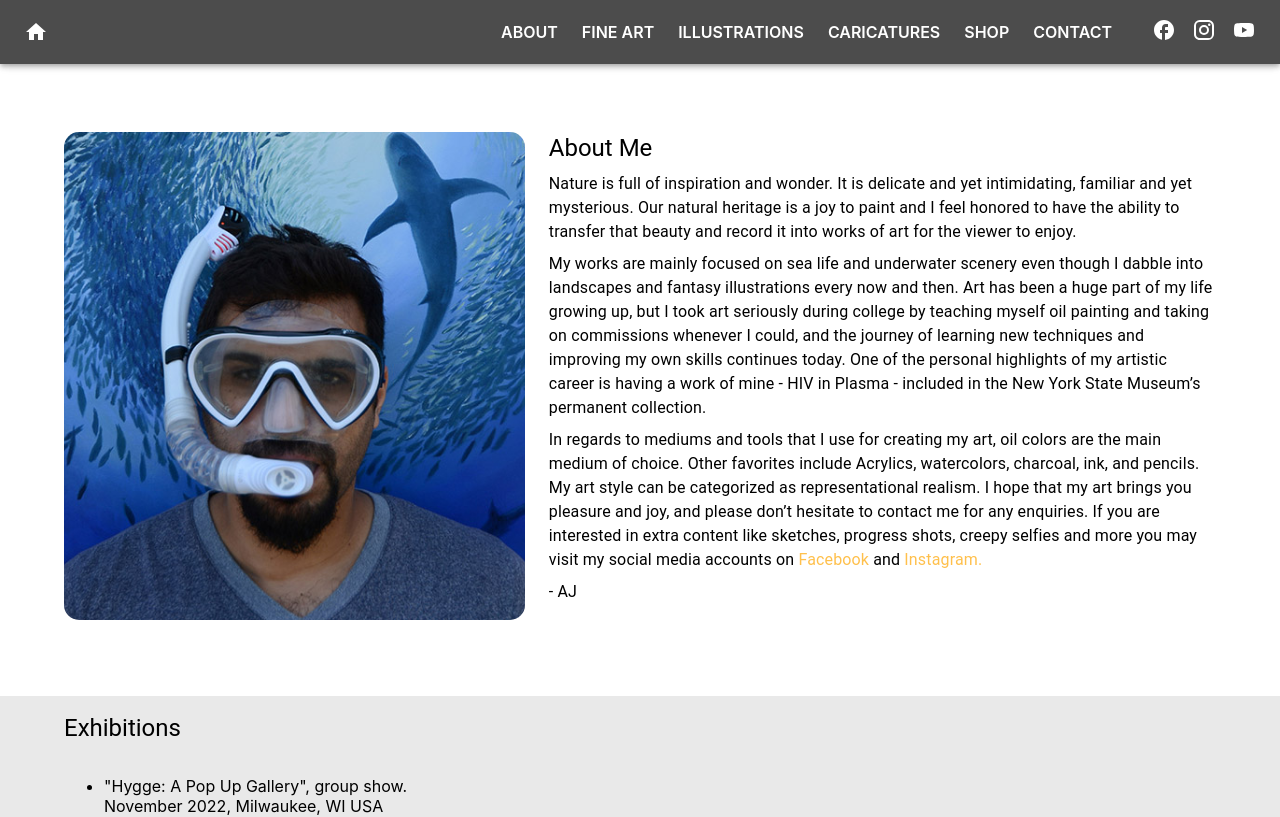
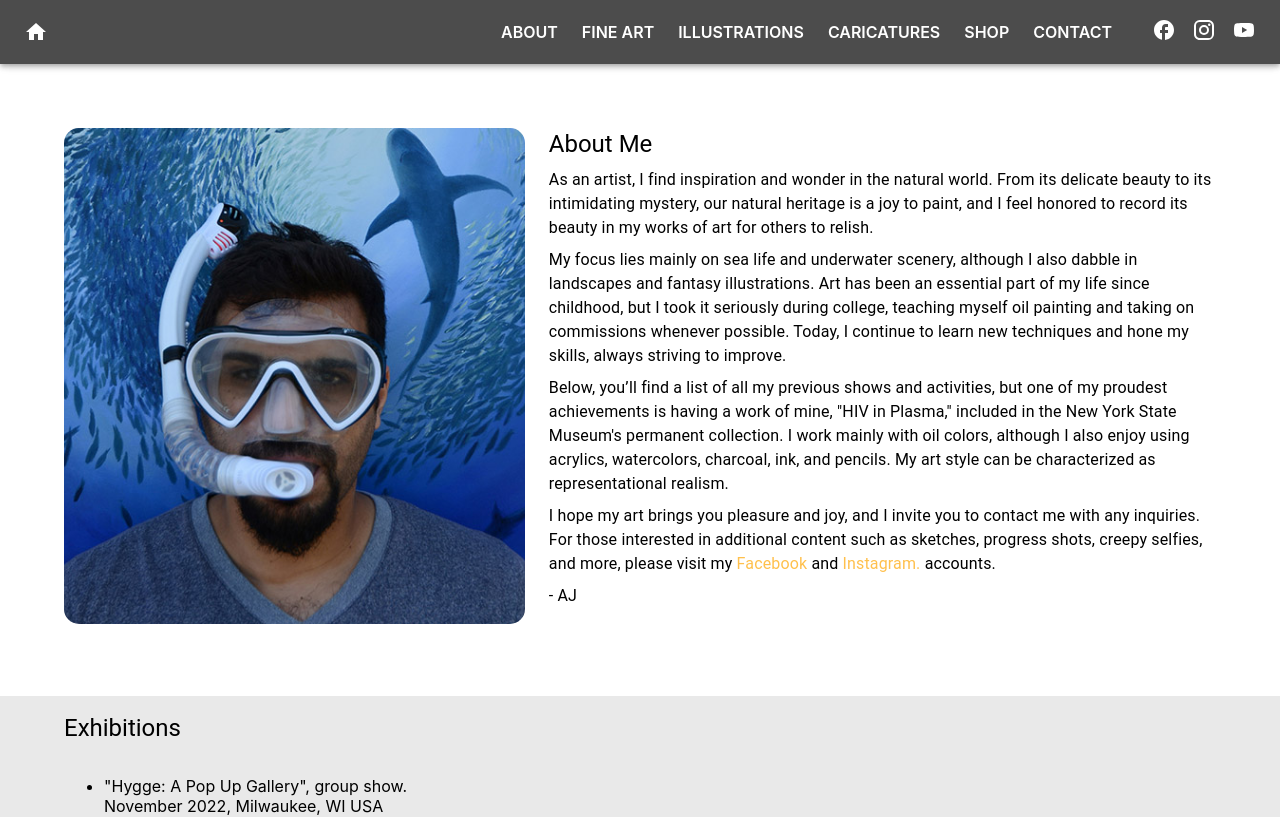
Before and after one commit to HJassar/jassarbrush, a Next.js app: page /about in a window 1280 px wide. Shown: the top 817 px of the page. Built offline with nearby package versions, Linux system fonts and the light colour scheme.

Commit message:
updated about in response to the client's request

```diff
--- a/components/aboutSections/About.tsx
+++ b/components/aboutSections/About.tsx
@@ -55,32 +55,34 @@ export default function About() {
                 About Me
               </Typography>
               <Typography mb={1}>
-                Nature is full of inspiration and wonder. It is delicate and yet
-                intimidating, familiar and yet mysterious. Our natural heritage
-                is a joy to paint and I feel honored to have the ability to
-                transfer that beauty and record it into works of art for the
-                viewer to enjoy.
+                As an artist, I find inspiration and wonder in the natural
+                world. From its delicate beauty to its intimidating mystery, our
+                natural heritage is a joy to paint, and I feel honored to record
+                its beauty in my works of art for others to relish.
               </Typography>
               <Typography mb={1}>
-                My works are mainly focused on sea life and underwater scenery
-                even though I dabble into landscapes and fantasy illustrations
-                every now and then. Art has been a huge part of my life growing
-                up, but I took art seriously during college by teaching myself
-                oil painting and taking on commissions whenever I could, and the
-                journey of learning new techniques and improving my own skills
-                continues today. One of the personal highlights of my artistic
-                career is having a work of mine - HIV in Plasma - included in
-                the New York State Museum’s permanent collection.
+                My focus lies mainly on sea life and underwater scenery,
+                although I also dabble in landscapes and fantasy illustrations.
+                Art has been an essential part of my life since childhood, but I
+                took it seriously during college, teaching myself oil painting
+                and taking on commissions whenever possible. Today, I continue
+                to learn new techniques and hone my skills, always striving to
+                improve.
               </Typography>
               <Typography mb={1}>
-                In regards to mediums and tools that I use for creating my art,
-                oil colors are the main medium of choice. Other favorites
-                include Acrylics, watercolors, charcoal, ink, and pencils. My
-                art style can be categorized as representational realism. I hope
-                that my art brings you pleasure and joy, and please don’t
-                hesitate to contact me for any enquiries. If you are interested
-                in extra content like sketches, progress shots, creepy selfies
-                and more you may visit my social media accounts on{" "}
+                Below, you’ll find a list of all my previous shows and
+                activities, but one of my proudest achievements is having a work
+                of mine, "HIV in Plasma," included in the New York State
+                Museum's permanent collection. I work mainly with oil colors,
+                although I also enjoy using acrylics, watercolors, charcoal,
+                ink, and pencils. My art style can be characterized as
+                representational realism.
+              </Typography>
+              <Typography mb={1}>
+                I hope my art brings you pleasure and joy, and I invite you to
+                contact me with any inquiries. For those interested in
+                additional content such as sketches, progress shots, creepy
+                selfies, and more, please visit my{" "}
                 <LinkRouter
                   target="_blank"
                   to="https://web.facebook.com/JassarBrush"
@@ -95,7 +97,8 @@ export default function About() {
                   rel="noreferrer"
                 >
                   Instagram.
-                </LinkRouter>
+                </LinkRouter>{" "}
+                accounts.
               </Typography>
               <Typography mb={2}>- AJ</Typography>
             </Box>
```
